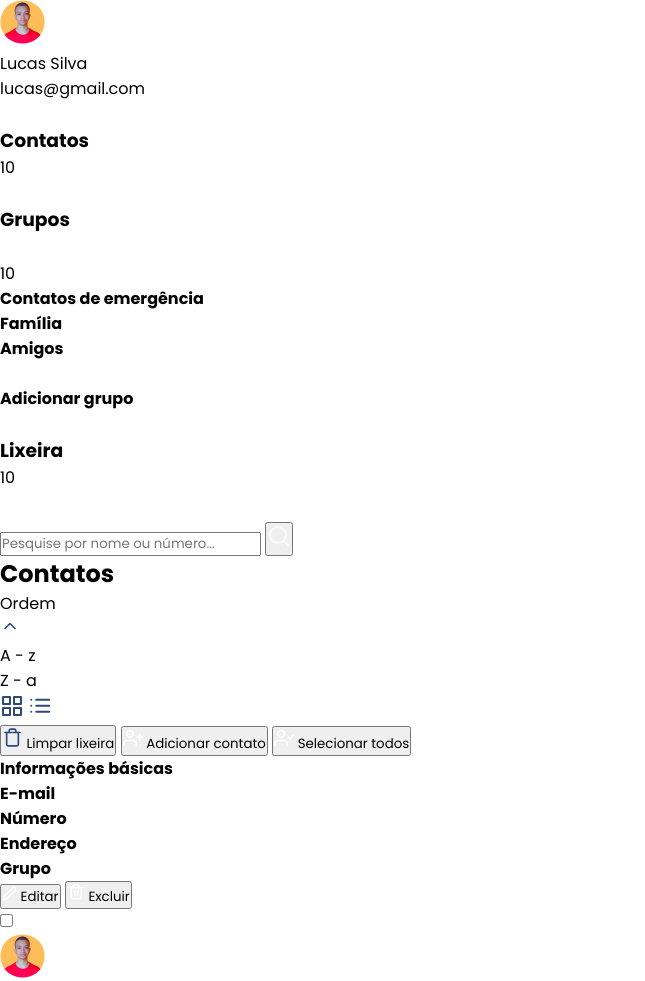
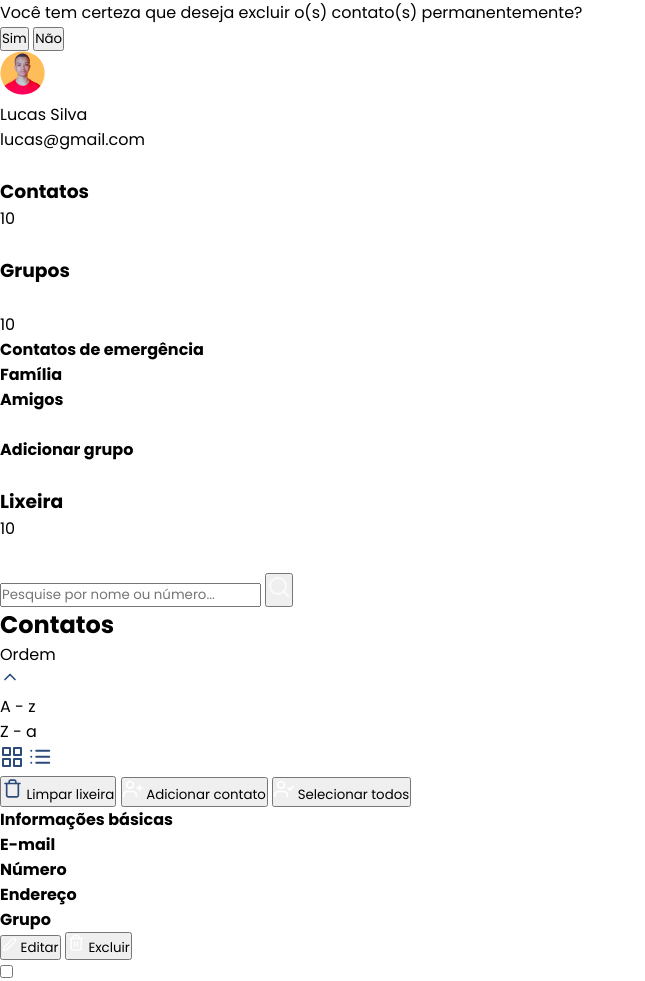
Before and after one commit to higor-costa/lista-de-contatos, a website built with webpack: page index.html in a window 1280 px wide. Shown: the top 981 px of the page, without its empty margins (0-645 px from the left). Built offline with nearby package versions, Linux system fonts and the light colour scheme.

Commit message:
Adiciona contêiner para os modais

```diff
--- a/index.html
+++ b/index.html
@@ -7,6 +7,18 @@
   <link rel="stylesheet" href="src/styles/css/styles.css">
 </head>
 <body>
+  <section class="modais">
+    <div class="conteiner-modais">
+      <div class="exclusao-permanente">
+        <p class="pergunta">Você tem certeza que deseja excluir o(s) contato(s) permanentemente?</p>
+        <div class="botoes">
+          <button class="confirmar">Sim</button>
+          <button class="negar">Não</button>
+        </div>
+      </div>
+    </div>
+  </section>
+
   <nav class="menu">
     <header>
       <div class="foto-perfil">
```
